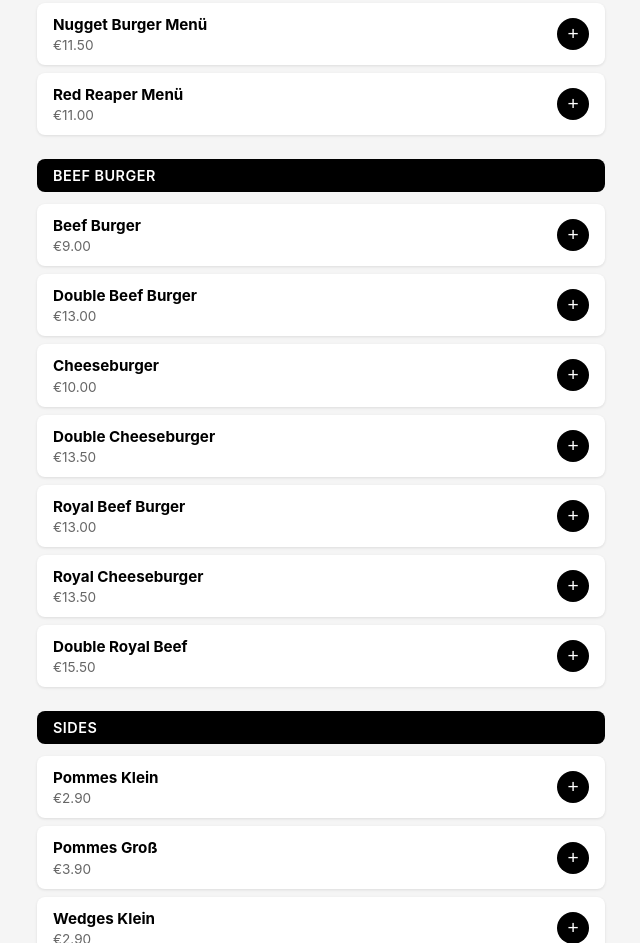
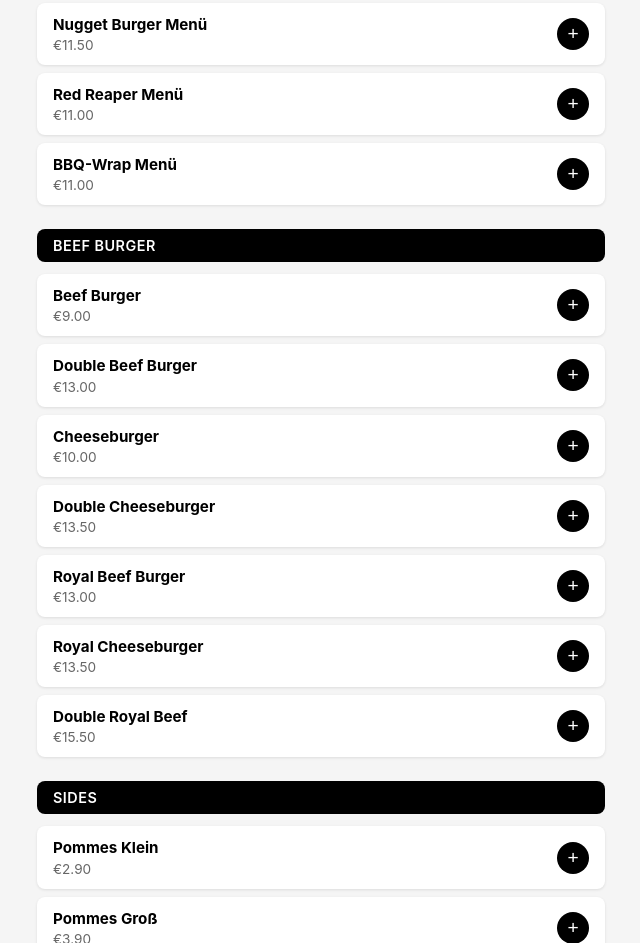
Before and after one commit to toklutimur/monamie-burger, a plain HTML site: page index.html in a window 1280 px wide. Shown: the part 1448-2391 px from the top of the page, without its empty margins (319-959 px from the left). Drawn offline with Linux system fonts and the light colour scheme.

Commit message:
Add BBQ-Wrap Menu with correct price €11.00

```diff
--- a/index.html
+++ b/index.html
@@ -62,6 +62,7 @@
         { id: 'veggiemenu', name: 'Veggie Menü', price: 11.50 },
         { id: 'nuggetburgermenu', name: 'Nugget Burger Menü', price: 11.50 },
         { id: 'redreaper', name: 'Red Reaper Menü', price: 11.00 },
+        { id: 'bbqwrapmenu', name: 'BBQ-Wrap Menü', price: 11.00 },
       ],
       'Beef Burger': [
         { id: 'beefburger', name: 'Beef Burger', price: 9.00 },
```
